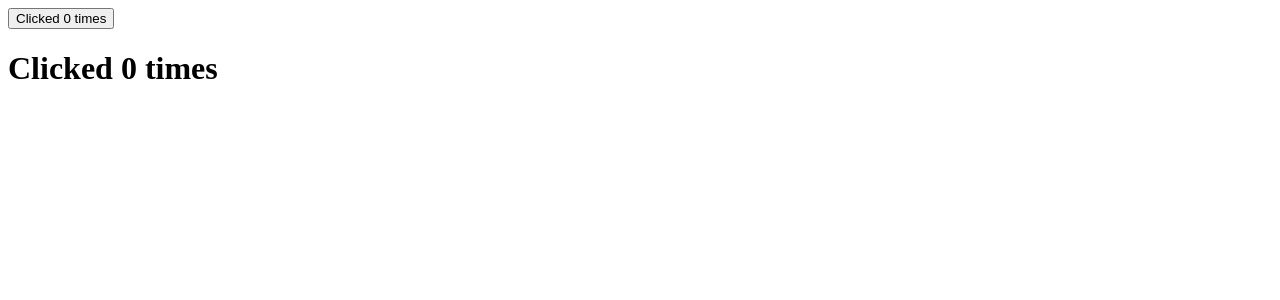
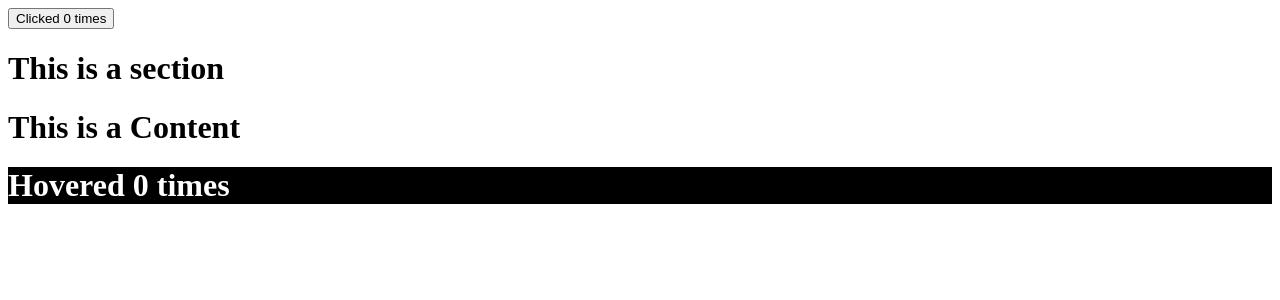
Before and after one commit to MusfiqurRahmanShahed/MYREACT, a React (Create React App) app: page / in a window 1280 px wide. Shown: the top 300 px of the page. Built offline with nearby package versions, Linux system fonts and the light colour scheme.

Commit message:
Custome context api

```diff
--- a/src/App.js
+++ b/src/App.js
@@ -1,8 +1,14 @@
+import React from "react";
 import ClickCounter from "./Components/ClickCounter";
 import Counter from "./Components/Counter";
-import HoverCounter from "./Components/HoverCounter";
-
-function App() {
+import Section from "./Components/Section";
+import ThemeContext from "./Contexts/themeContext";
+class App extends React.Component {
+  state = {
+    theme: "dark",
+  };
+  render() {
+    const { theme } = this.state;
     return (
       <div>
 
@@ -12,16 +18,20 @@ function App() {
           )}
         </Counter>
 
-
-      <Counter>
+        {/* <Counter>
         {(count, incrementCount) => (
           <HoverCounter count={count} incrementCount={incrementCount} />
 
         )}
-      </Counter>
+      </Counter> */}
+        <ThemeContext.Provider value={{ theme: theme }}>
+          {/* <Section theme={theme} /> */}
+          <Section />
+        </ThemeContext.Provider>
 
       </div>
     );
   }
+}
 
 export default App;
--- /dev/null
+++ b/src/Components/Content.js
@@ -0,0 +1,23 @@
+import ThemeContext from "../Contexts/themeContext";
+import Counter from "./Counter";
+import HoverCounter from "./HoverCounter";
+
+export default function Content() {
+    return (
+        <div>
+            <h1>This is a Content</h1>
+            <Counter>
+                {(count, incrementCount) => (
+                    <ThemeContext.Consumer>{({ theme }) => (
+                        <HoverCounter
+                            count={count}
+                            incrementCount={incrementCount}
+                            theme={theme}
+                        />
+                    )}
+                    </ThemeContext.Consumer>
+                )}
+            </Counter>
+        </div>
+    );
+}
--- a/src/Components/HoverCounter.js
+++ b/src/Components/HoverCounter.js
@@ -10,11 +10,12 @@
 //     }
 // }
 
-export default function HoverCounter({ count, incrementCount }) {
+export default function HoverCounter({ count, incrementCount , theme}) {
+    const style = theme === "dark" ? { backgroundColor: "#000000", color: "#ffffff" } : null;
     return (
         <div>
-            <h1 onMouseOver={incrementCount}>
-                Clicked {count} times
+            <h1 onMouseOver={incrementCount} style={style}>
+                Hovered {count} times
             </h1>
         </div>
     );
--- /dev/null
+++ b/src/Components/Section.js
@@ -0,0 +1,11 @@
+import Content from './Content';
+
+export default function Section(){
+    return (
+        <div>
+            <h1>This is a section</h1>
+            {/* <Content theme={theme}/> */}
+            <Content />
+        </div>
+    );
+}
--- /dev/null
+++ b/src/Contexts/themeContext.js
@@ -0,0 +1,7 @@
+import createContext from "../lib/Context";
+
+const themeContext = createContext({
+    theme:'light'
+});
+
+export default themeContext;
--- /dev/null
+++ b/src/lib/Context.js
@@ -0,0 +1,26 @@
+class Context{
+    constructor(value){
+        this.value = value;
+    }
+
+
+    //Provider
+    Provider = ({ value, children }) => {
+        this.value = value;
+        return children;
+    };
+
+    //Consumer
+    Consumer = ({ children }) => children(this.value);
+
+
+}
+function createContext(value = null) {
+    const context = new Context(value);
+    return {
+        Provider: context.Provider,
+        Consumer: context.Consumer
+    }
+}
+
+export default createContext;
```
Lines whose indentation alone changed are shown as unchanged.
